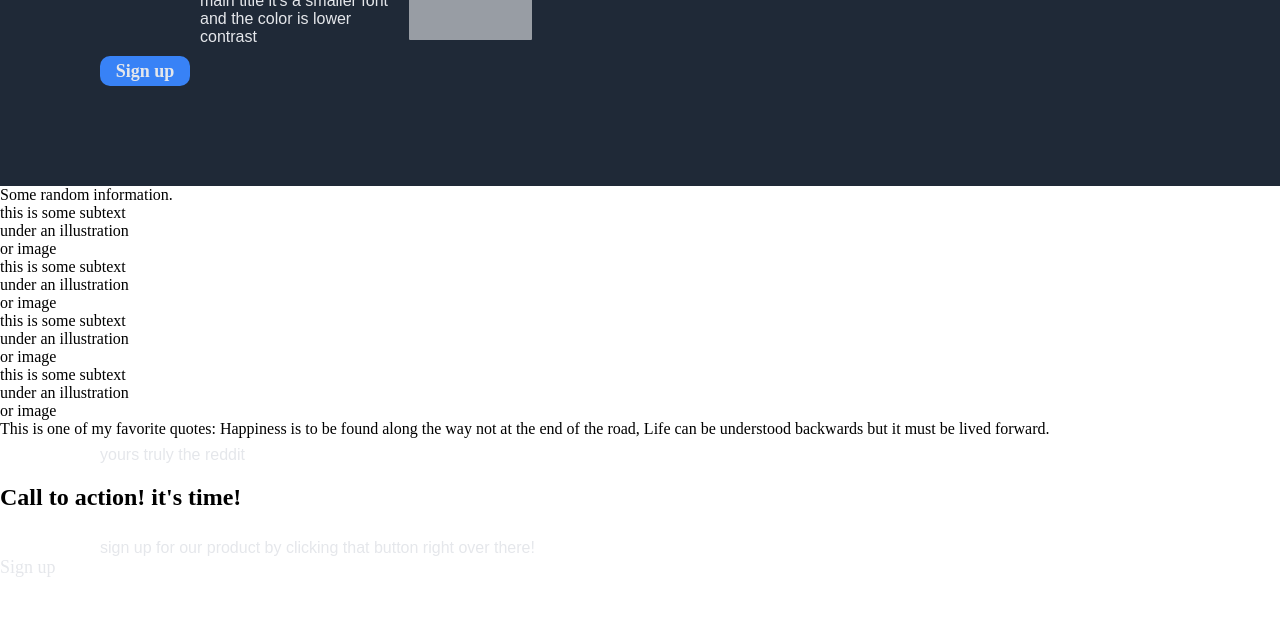
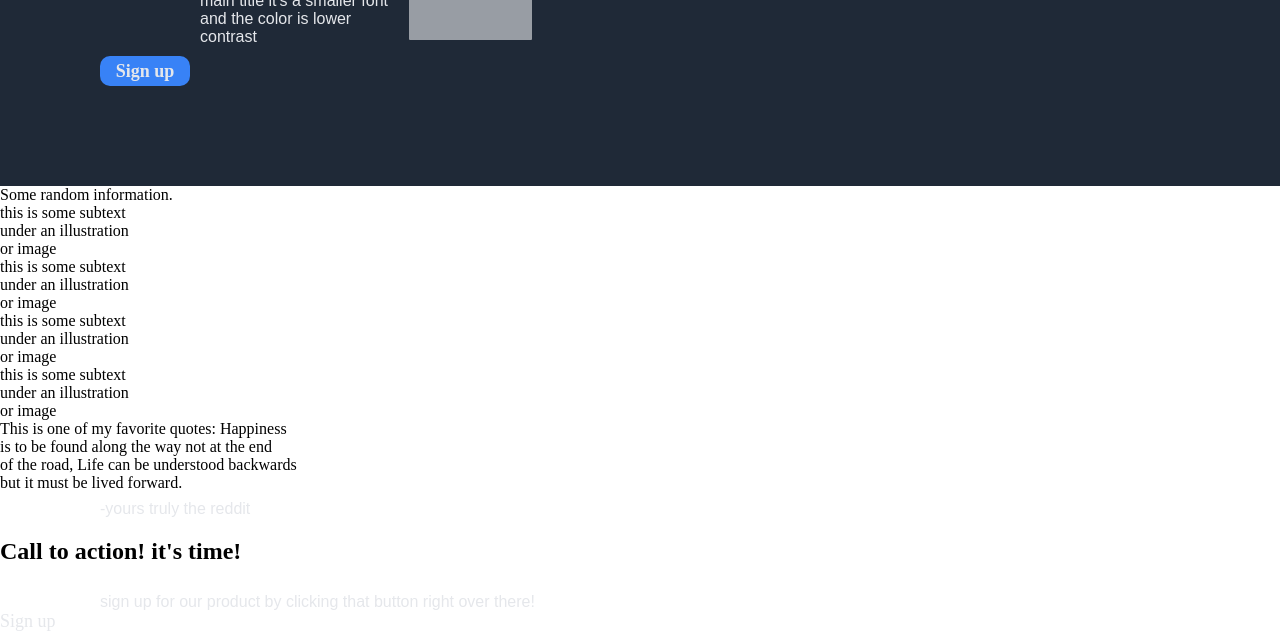
Before and after one commit to niko0022/Landing-Page, a plain HTML site: page landing_page.html in a window 1280 px wide. Shown: the part 375-1007 px from the top of the page. Before the commit the page ends 953 px from the top, so only its background shows below. Drawn offline with Linux system fonts and the light colour scheme.

Commit message:
Reorganize and add class-id to quote section

```diff
--- a/landing_page.html
+++ b/landing_page.html
@@ -4,6 +4,7 @@
     <meta charset="UTF-8">
     <meta name="viewport" content="width=device-width, initial-scale=1.0">
     <link rel="stylesheet" href="styles/styles.css">
+    <link href="https://fonts.googleapis.com/css2?family=Roboto:ital,wght@0,300;1,300&display=swap" rel="stylesheet">
     <title>Document</title>
 </head>
 <body>
@@ -44,10 +45,12 @@
             <div class="text">this is some subtext <br> under an illustration <br> or image</div>
         </div>
     </div>
-    <div class="quote">This is one of my favorite quotes: Happiness is to be found
-        along the way not at the end of the road, Life can be understood backwards
-        but it must be lived forward.
-        <p>yours truly the reddit</p>
+    <div class="quote"><div id="quote-text">This is one of my favorite quotes: Happiness <br> is to be found
+        along the way not at the end <br> of the road, Life can be understood backwards <br>
+        but it must be lived forward.</div>
+        <div>
+            <p class="quote-author"> -yours truly the reddit</p>
+        </div>
     </div>
     <div class="card">
         <h2>Call to action! it's time!</h2>
```
